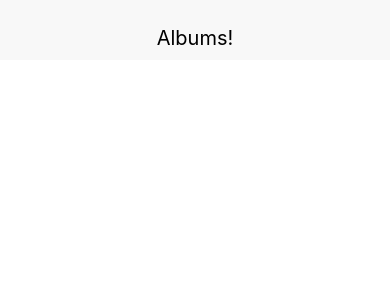
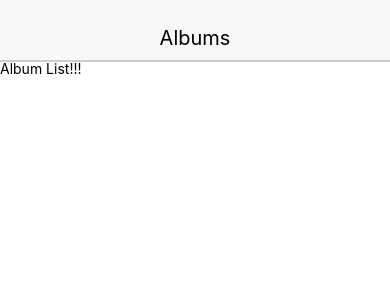
Before and after one commit to aisayo/udemy-react-native, a React Native app: screen / in a window 390 px wide. Shown: the top 300 px of the page. Built offline with nearby package versions, Linux system fonts and the light colour scheme.

Commit message:
created AlbumList component

```diff
--- a/App.js
+++ b/App.js
@@ -1,11 +1,15 @@
 import React from 'react';
-import { Text } from 'react-native';
-import Header from './src/components/header';
+import { Text, View } from 'react-native';
+import Header from './src/components/Header';
+import AlbumList from './src/components/AlbumList';
 
 export default class App extends React.Component {
   render() {
     return (
-        <Header />
+      <View>
+        <Header headerText={'Albums'} />
+        <AlbumList />
+      </View>
     );
   }
 }
--- /dev/null
+++ b/src/components/AlbumList.js
@@ -0,0 +1,18 @@
+import React, { Component } from 'react';
+import { View, Text } from 'react-native';
+
+class AlbumList extends Component {
+
+    componentWillMount() {
+        console.log('componentWillMount in AlbumList')
+    }
+    render() {
+        return (
+            <View>
+                <Text>Album List!!!</Text>
+            </View>
+        );
+    };
+ }
+
+export default AlbumList;
--- a/src/components/header.js
+++ b/src/components/header.js
@@ -1,11 +1,11 @@
 import React from 'react';
 import { Text, View } from 'react-native';
 
-const Header = () => {
+const Header = (props) => {
     const { textStyle, viewStyle } = styles;
     return(
         <View style={viewStyle}>
-            <Text style={textStyle}>Albums!</Text>
+            <Text style={textStyle}>{props.headerText}</Text>
         </View>
     );
 };
@@ -17,6 +17,11 @@
         alignItems: 'center',
         height: 60,
         paddingTop: 15,
+        shadowColor: '#000',
+        shadowOffset: { width: 0, height: 2},
+        shadowOpacity: 0.2,
+        elevation: 2,
+        position: 'relative',
     },
     textStyle: {
         fontSize: 20
```
